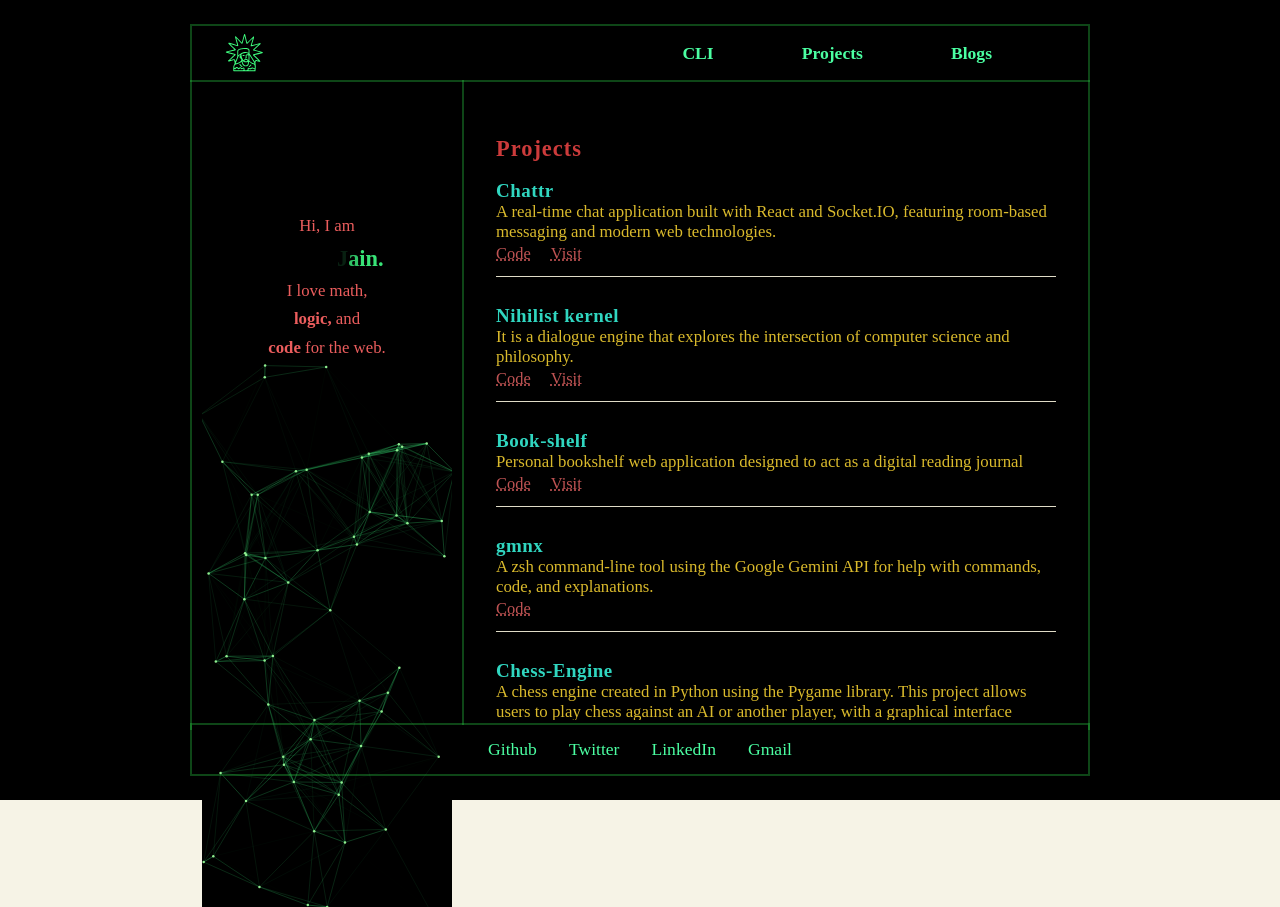
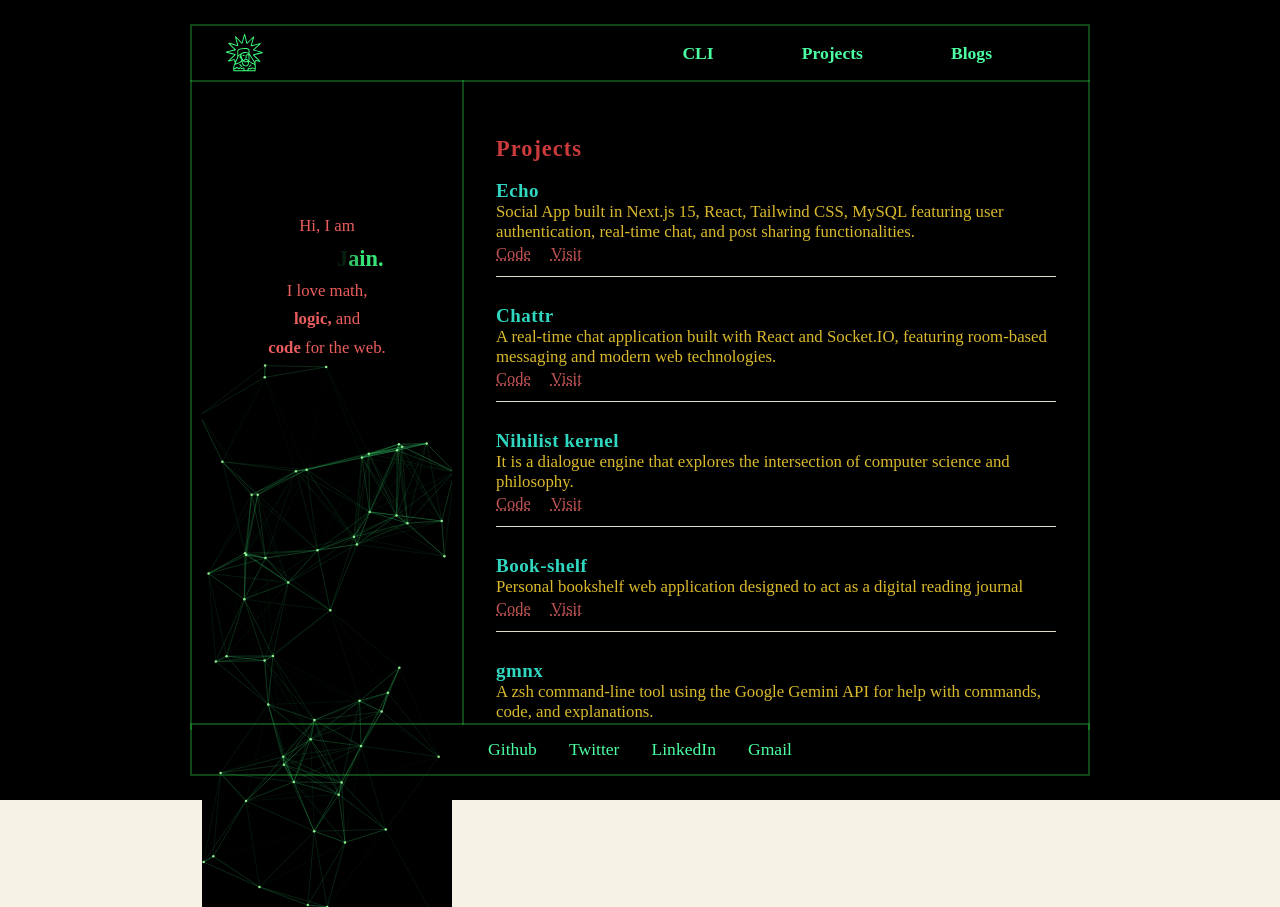
Before and after one commit to int-arsh/-a.shell, a React (Vite) app: page /projects in a window 1280 px wide. Built offline with nearby package versions, Linux system fonts and the light colour scheme; a web font is replaced by a local one.

Commit message:
Add new project 'Echo' to ProjectsList with description and links

```diff
--- a/src/components/ProjectsList.jsx
+++ b/src/components/ProjectsList.jsx
@@ -1,6 +1,12 @@
 import '../App.css';
 
 const projects = [
+    {
+        title: 'Echo',
+        description: 'Social App built in Next.js 15, React, Tailwind CSS, MySQL featuring user authentication, real-time chat, and post sharing functionalities.',
+        github_link: 'https://github.com/int-arsh/Echo',
+        live_link: 'https://echo-beta-six.vercel.app/'
+    },
 
     {
         title: 'Chattr',
```
